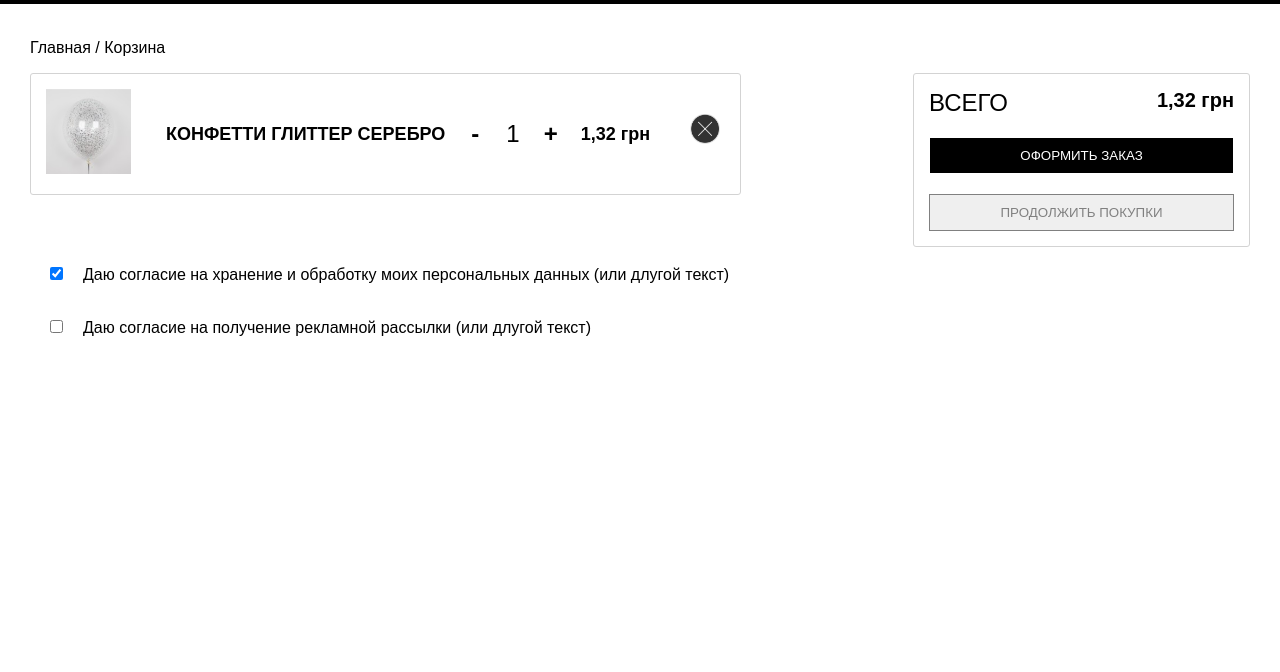
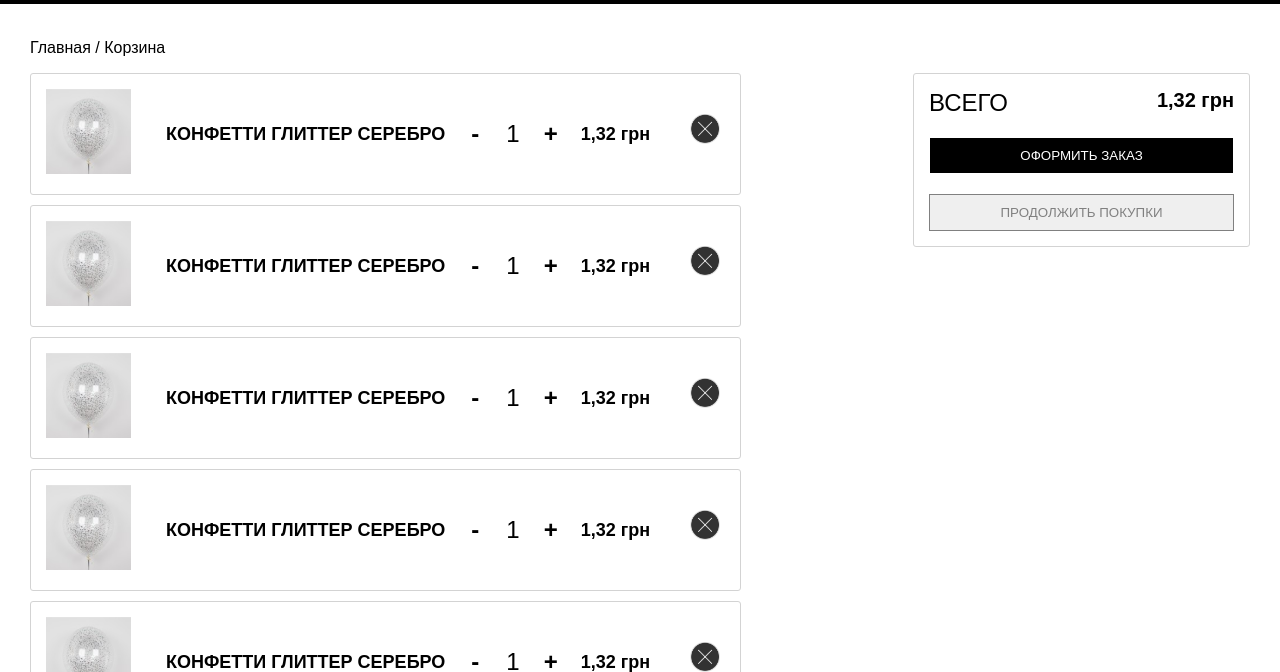
Before and after one commit to bakerko/Boobon-1, a plain HTML site: page cart.html in a window 1280 px wide. Shown: the part 280-952 px from the top of the page. Drawn offline with nearby package versions, Linux system fonts and the light colour scheme.

Commit message:
black drop menu, cart, slider

```diff
--- a/cart.html
+++ b/cart.html
@@ -127,8 +127,37 @@
 
 <main class="container">
     <p class="path">Главная / Корзина</p>
+    <div class="noMargin_flexbox">
+        <div>
+            <div class="tablet_cart cart_item">
+                <div class="description noMargin_flexbox tablet_description mob_desrc pos_relative">
+                    <a href=""><img class="baloon baloon_small" src="images/1baloon.png"/></a>
+                    <p class="center mob_title">КОНФЕТТИ ГЛИТТЕР СЕРЕБРО</p>
+                    <div class="amount">
+                        <span class="down">-</span>
+                        <input type="text" value="1"/>
+                        <span class="up">+</span>
+                    </div>
 
-    <div class="noMargin_flexbox tablet_cart">
+                    <p class="center mob_title"> 1,32 грн</p>
+                    <div><img class="close_image close_image_mob" src="./images/close_black.png" alt=""></div>
+                </div>
+            </div>
+            <div class="tablet_cart cart_item">
+                <div class="description noMargin_flexbox tablet_description mob_desrc pos_relative">
+                    <a href=""><img class="baloon baloon_small" src="images/1baloon.png"/></a>
+                    <p class="center mob_title">КОНФЕТТИ ГЛИТТЕР СЕРЕБРО</p>
+                    <div class="amount">
+                        <span class="down">-</span>
+                        <input type="text" value="1"/>
+                        <span class="up">+</span>
+                    </div>
+
+                    <p class="center mob_title"> 1,32 грн</p>
+                    <div><img class="close_image close_image_mob" src="./images/close_black.png" alt=""></div>
+                </div>
+            </div>
+            <div class="tablet_cart cart_item">
                 <div class="description noMargin_flexbox tablet_description mob_desrc pos_relative">
                     <a href=""><img class="baloon baloon_small" src="images/1baloon.png"/></a>
                     <p class="center mob_title">КОНФЕТТИ ГЛИТТЕР СЕРЕБРО</p>
@@ -142,6 +171,41 @@
                     <div><img class="close_image close_image_mob" src="./images/close_black.png" alt=""></div>
                 </div>
 
+
+            </div>
+            <div class="tablet_cart cart_item">
+                <div class="description noMargin_flexbox tablet_description mob_desrc pos_relative">
+                    <a href=""><img class="baloon baloon_small" src="images/1baloon.png"/></a>
+                    <p class="center mob_title">КОНФЕТТИ ГЛИТТЕР СЕРЕБРО</p>
+                    <div class="amount">
+                        <span class="down">-</span>
+                        <input type="text" value="1"/>
+                        <span class="up">+</span>
+                    </div>
+
+                    <p class="center mob_title"> 1,32 грн</p>
+                    <div><img class="close_image close_image_mob" src="./images/close_black.png" alt=""></div>
+                </div>
+
+
+            </div>
+            <div class="tablet_cart cart_item">
+                <div class="description noMargin_flexbox tablet_description mob_desrc pos_relative">
+                    <a href=""><img class="baloon baloon_small" src="images/1baloon.png"/></a>
+                    <p class="center mob_title">КОНФЕТТИ ГЛИТТЕР СЕРЕБРО</p>
+                    <div class="amount">
+                        <span class="down">-</span>
+                        <input type="text" value="1"/>
+                        <span class="up">+</span>
+                    </div>
+
+                    <p class="center mob_title"> 1,32 грн</p>
+                    <div><img class="close_image close_image_mob" src="./images/close_black.png" alt=""></div>
+                </div>
+
+
+            </div>
+        </div>
         <div class="total tablet_total">
             <span class="font_xl">ВСЕГО</span>
             <div class="price float_right"><b>1,32 грн</b></div>
@@ -149,12 +213,14 @@
             <button class="button white_button">ПРОДОЛЖИТЬ ПОКУПКИ</button>
         </div>
     </div>
+
+
     <form action="">
         <input class="check_item" type="checkbox" name="check1" value="checked1" checked>Даю согласие на хранение и
         обработку моих персональных данных
         (или длугой текст)<br>
         <input class="check_item" type="checkbox" name="check2" value="checked2">Даю согласие на получение рекламной
-        рассылки (или длугой
+        рассылки (или другой
         текст)
     </form>
 </main>
@@ -192,8 +258,9 @@
             <li class="footer_link"><a class="blackbar__item" href=""><img class="colored_icon"
                                                                            src="./images/telegram.svg" alt=""><span
                     class="goToInsta">Telegram</span></a></li>
-            <li  id="myBtn_chat" class="footer_link"><a class="blackbar__item" href=""><img class="colored_icon chat"
-                                                                           src="./images/chat.png" alt=""><span
+            <li id="myBtn_chat" class="footer_link"><a class="blackbar__item" href=""><img class="colored_icon chat"
+                                                                                           src="./images/chat.png"
+                                                                                           alt=""><span
                     class="goToInsta">Чат на сайте</span></a></li>
         </ul>
     </div>
--- a/js/sidebar.js
+++ b/js/sidebar.js
@@ -1,9 +1,8 @@
-/* Установить ширину боковой панели с шириной 250 пикселей и следующий */
+
 function openNav() {
     document.getElementById("mySidenav").style.width = "250px";
 }
 
-/* Установите ширину боковой навигации в 0 */
 function closeNav() {
     document.getElementById("mySidenav").style.width = "0";
 }
--- a/styles/style.css
+++ b/styles/style.css
@@ -198,6 +198,10 @@ a {
     cursor: pointer;
 }
 
+.cart_item {
+    margin-bottom: 10px;
+}
+
 .navbar {
     height: 45px;
     background-color: black;
@@ -264,14 +268,6 @@ a {
 
 }
 
-.table {
-    border: 1px solid lightgray;
-    border-radius: 3px;
-    margin: auto;
-    margin-top: 40px;
-    width: 1110px;
-}
-
 .bordered {
     border: 1px solid lightgray;
     padding: 5px 20px;
@@ -332,14 +328,14 @@ ul {
 .submenu {
     margin-left: 28px;
     background: black;
-    z-index: 5;
+    z-index: 1001;
     width: 191px;
     margin-top: 15px;
-    opacity: 1;
-    top: 56px;
+    height: 0;
     transform: scaleY(0);
     transform-origin: 0 0;
     transition: .5s ease-in-out;
+    position: absolute;
 }
 
 .submenu li {
@@ -358,7 +354,8 @@ ul {
 }
 
 .topmenu > li:hover .submenu {
-    opacity: 1;
+    visibility: visible;
+    height: initial;
     transform: scaleY(1);
 }
 
@@ -582,6 +579,7 @@ ul {
 .submenu_side {
     padding-left: 40px;
 }
+
 .submenu_side li a {
     font-size: smaller;
     color: #D4ACB5;
```
Also changed, not shown: main.html (+17 -0 lines). Lines whose indentation alone changed are shown as unchanged.
